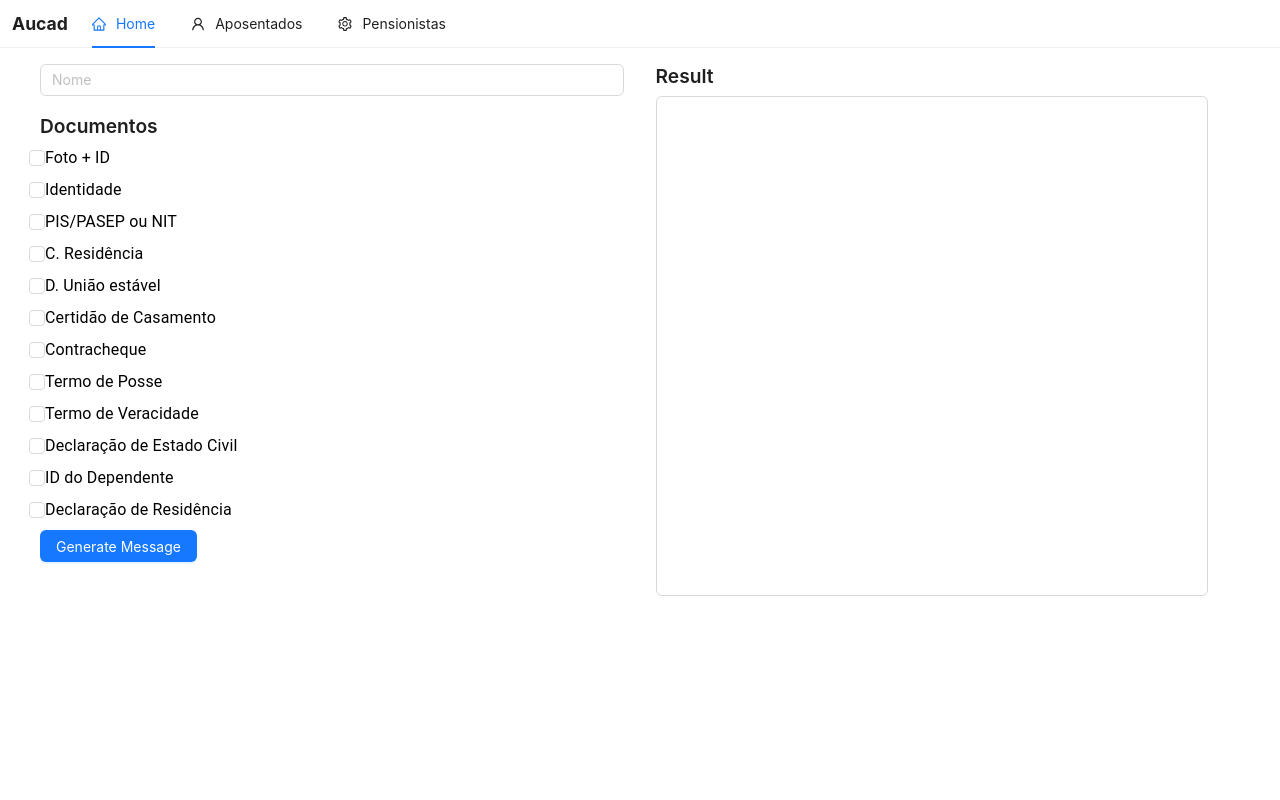
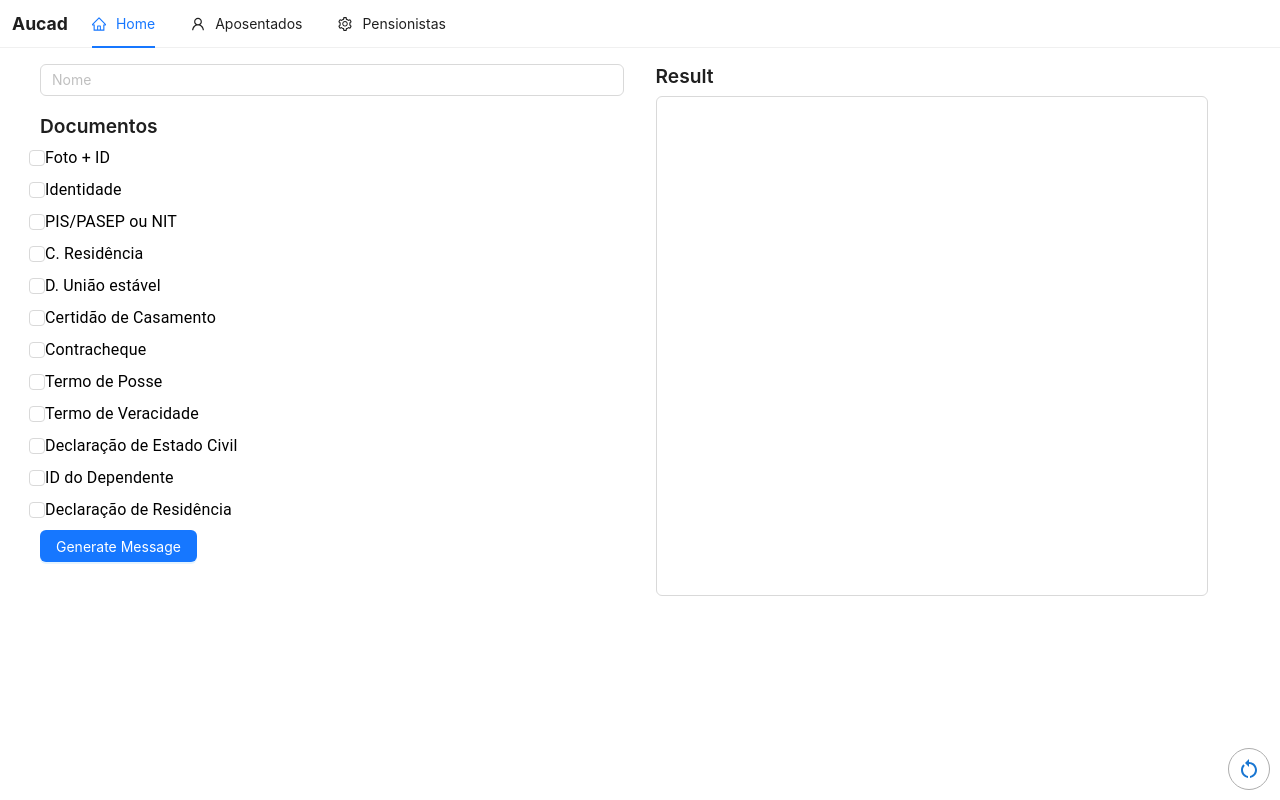
Before and after one commit to secretindex/Python-Scripts, a React (Vite) app in the folder advanced/recad-auto-message/: page / in a window 1280 px wide. Built offline with nearby package versions, Linux system fonts and the light colour scheme.

Commit message:
reset button functionality

```diff
--- a/advanced/recad-auto-message/src/pages/home.tsx
+++ b/advanced/recad-auto-message/src/pages/home.tsx
@@ -1,33 +1,45 @@
-import { useEffect, useState } from "react"
+import { useEffect, useState, BaseSyntheticEvent, useContext } from "react"
+
 import {
   Box,
-  // TextField,
+  IconButton
 } from "@mui/material"
 import { Typography } from "antd"
-// import CheckboxLabels from "../components/Clickbox"
 import CheckboxLabelsAnt from "../components/alt-antui/ClickboxAnt"
-import { BaseSyntheticEvent, useContext } from "react"
 import { TextFieldContext } from "../contexts/TextfieldContext"
+import { RestartAlt } from "@mui/icons-material"
 
 import { Input } from "antd"
 import Loading from "../components/Loading"
+import { RequiredDocs } from "../utils/docsInterface"
+import { CheckboxContext } from "../contexts/CheckboxContext"
 
 const { TextArea } = Input
 
-// TODO: Implement useContext to send generated message from checkbox component to text result component
-
 function Home() {
   const textField = useContext(TextFieldContext)
+  const docs = useContext(CheckboxContext);
   const [isLoading, setIsLoading] = useState<boolean>(true)
   const text = textField!.text
 
   useEffect(() => {
-    setIsLoading(false);
-  }, []);
+    setIsLoading(false)
+  }, [docs!.docs]);
 
   const handleTextFieldChange = (e: BaseSyntheticEvent) => {
     console.log(e.target.value)
     textField?.setText(e.target.value)
+  }
+
+  const restartAction = () => {
+    textField?.setText("")
+    docs?.setDocs((prev: RequiredDocs) => {
+      for (let i in prev) {
+        prev[i] = false
+      }
+
+      return prev
+    });
   }
 
   return (
@@ -54,23 +66,17 @@ function Home() {
             onChange={handleTextFieldChange}
             style={{ height: "500px", resize: "none" }}
           />
-          {/* <TextField
-          variant="outlined"
-          multiline
-          minRows={20}
-          maxRows={30}
-          fullWidth
-          value={text}
-          onChange={handleTextFieldChange}
-          sx={{
-            height: "100%",
-            "& .MuiInputBase-root": {
-              height: "100%",
-              alignItems: "start",
-            },
-          }}
-        /> */}
         </Box>
+        <div className="bottom-right">
+          <IconButton
+            className="IconButton"
+            color="primary"
+            sx={{ border: "1px solid #adadad" }}
+            onClick={() => restartAction()}
+          >
+            <RestartAlt fontSize="inherit" />
+          </IconButton>
+        </div>
       </section>
     </Loading>
   )
```
